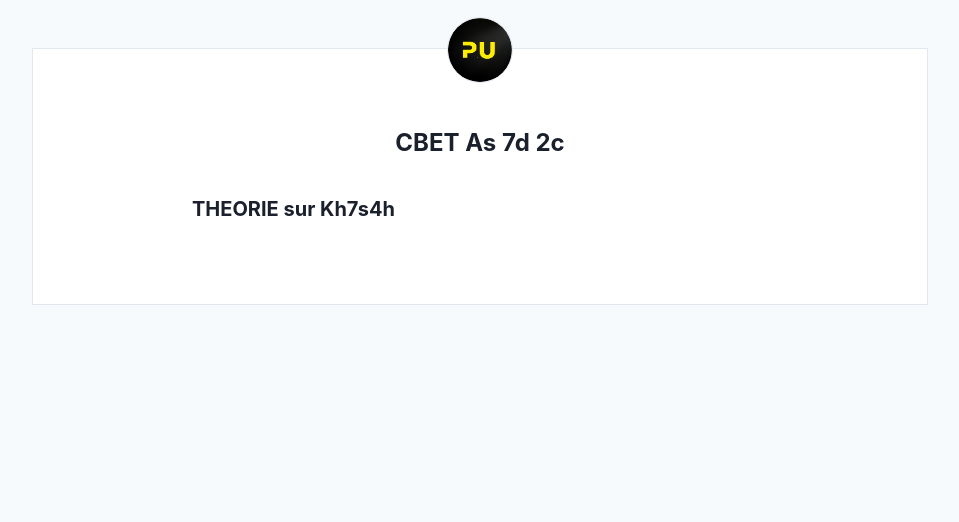
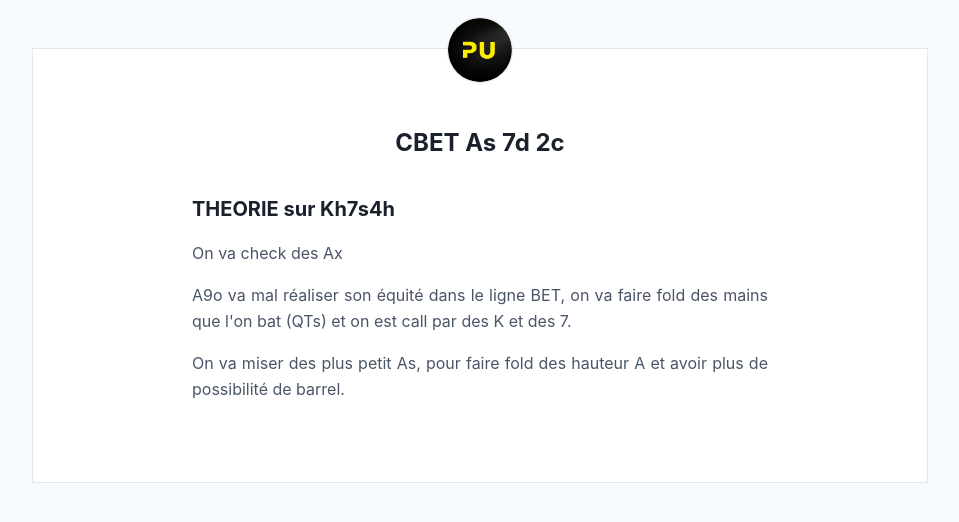
Before and after one commit to greglejeune/blog, a Jekyll site: the page built from _posts/2024-02-04-btnvsbb-cbet-Kh7s4h.md, in a window 1280 px wide. Shown: the top 522 px of the page, without its empty margins (160-1119 px from the left). Built offline with Jekyll 4.4.1, drawn with Linux system fonts in a browser that asks for light colours.

Commit message:
Update 2024-02-04-btnvsbb-cbet-Kh7s4h.md

```diff
--- a/_posts/2024-02-04-btnvsbb-cbet-Kh7s4h.md
+++ b/_posts/2024-02-04-btnvsbb-cbet-Kh7s4h.md
@@ -11,7 +11,11 @@ categories: pu btnvsbb cbet srp ip
 
   <h2>THEORIE sur Kh7s4h</h2>
 
-  <p></p>
+  <p>On va check des Ax</p>
+
+  <p>A9o va mal réaliser son équité dans le ligne BET, on va faire fold des mains que l'on bat (QTs) et on est call par des K et des 7.</p>
+
+  <p>On va miser des plus petit As, pour faire fold des hauteur A et avoir plus de possibilité de barrel.</p>
 
 
 
```
